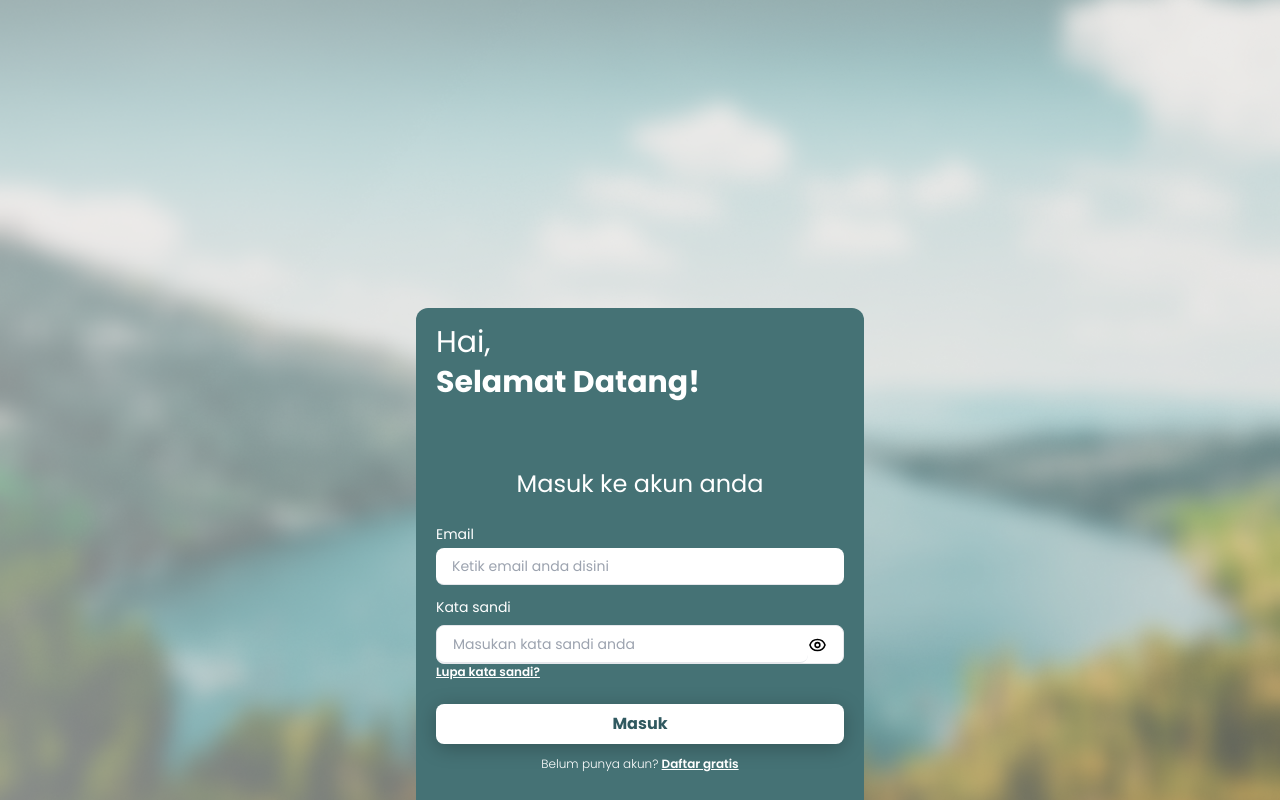
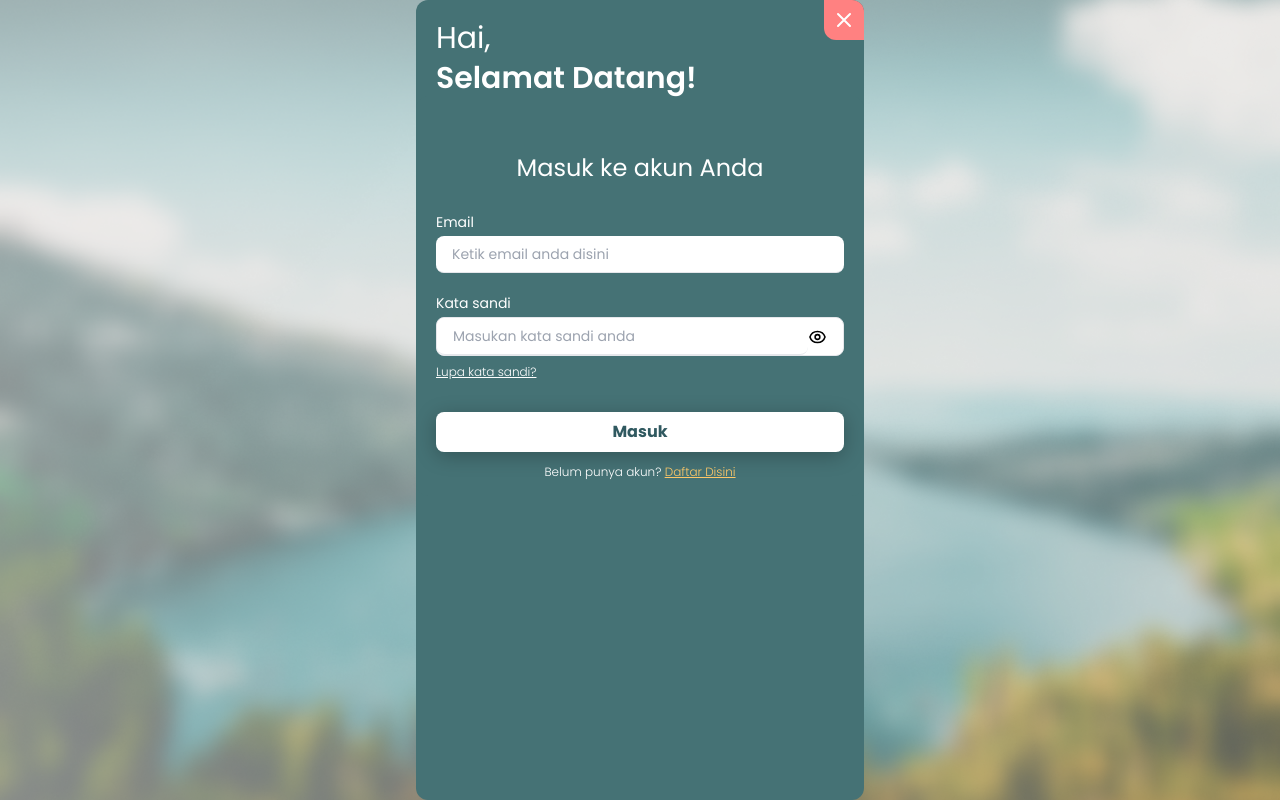
Before and after one commit to imeldaaverina/my_appventure, a Next.js app: page /login in a window 1280 px wide. Built offline with nearby package versions, Linux system fonts and the light colour scheme.

Commit message:
update login dan buat component button exit

```diff
--- a/src/components/button/Button.jsx
+++ b/src/components/button/Button.jsx
@@ -5,7 +5,7 @@ const Button = ({
     return (
     <button
        type={type}
-       className="my-1 bg-white w-full h-full text-[#305960] font-bold shadow-[0_4px_20px_rgba(0,0,0,0.25)] py-2 rounded-lg">
+       className="my-1 bg-white w-full h-full text-[#305960] font-bold shadow-[0_4px_20px_rgba(0,0,0,0.25)] py-2 rounded-lg hover:text-white hover:bg-[#008C96]">
        {label}
     </button>
     )
--- /dev/null
+++ b/src/components/button/ButtonExit.jsx
@@ -0,0 +1,18 @@
+import {XIcon} from "@heroicons/react/outline";
+
+
+const ButtonExit = ({
+    type,
+    label,
+}) => {
+    return (
+    <button
+       type={type}
+       className="flex justify-center bg-[#FF8181] w-10 h-10 rounded-tr-xl rounded-bl-xl font-bold py-2">
+       {label}
+       <XIcon className=" h-6 w-6 text-white flex self-center"/>
+    </button>
+    )
+}
+
+export default ButtonExit;
--- a/src/components/button/index.js
+++ b/src/components/button/index.js
@@ -1,2 +1,3 @@
 export { default as Button } from './Button';
 export { default as Button2 } from './Button2';
+export { default as ButtonExit } from './ButtonExit'
--- a/src/components/input/Input.jsx
+++ b/src/components/input/Input.jsx
@@ -7,7 +7,7 @@ const Input = ({ label, name, type, onChange, onBlur, placeholder, dataTestId })
       <input
       type={type}
       name={name}
-      className="py-2 focus:ring-0 focus:outline-none border-b text-black text-sm w-full p-4 rounded-lg"
+      className="py-2 focus:ring-0 focus:outline-none border-b text-black text-sm w-full p-4 mb-2 rounded-lg"
       placeholder={placeholder}
       onChange={onChange}
       onBlur={onBlur}
--- a/src/components/input/Input2.jsx
+++ b/src/components/input/Input2.jsx
@@ -18,7 +18,7 @@ const Input2 = ({ label, name, type, onChange, onBlur, placeholder, dataTestId }
   return (
     <label htmlFor={name} className="block w-full mb--3">
       <div className="font-normal text-sm mb-1">{label}</div>
-      <div className="rounded-lg flex justify-between items-center bg-white mt-2 pr-4 border focus:bg-white focus:outline-[#2196F3] w-full">
+      <div className="rounded-lg flex justify-between items-center bg-white pr-4 border focus:bg-white focus:outline-[#2196F3] w-full">
       <input
       type={passwordShown ? "text" : "password"}
       name={name}
--- a/src/components/typography/SubTitle.jsx
+++ b/src/components/typography/SubTitle.jsx
@@ -1,4 +1,4 @@
 const SubTitle = ({ content }) => {
-  return <p className="text-3xl text-white font-bold mt-1">{content}</p>;
+  return <p className="text-3xl text-white font-semibold mt-1">{content}</p>;
 };
 export default SubTitle;
--- a/src/containers/login/Login.jsx
+++ b/src/containers/login/Login.jsx
@@ -1,5 +1,5 @@
 import {Input, Input2} from "../../components/input";
-import { Button, Button2} from "../../components/button";
+import { Button, Button2, ButtonExit} from "../../components/button";
 import { Title, SubTitle,TitleForm } from "../../components/typography";
 import { NoAuthProvider } from "../../providers/auth";
 import { useFormik, getIn } from "formik";
@@ -49,28 +49,47 @@ const LoginContainer = () => {
     return (
         <NoAuthProvider>
           <body className="font-Poppins bg-cover bg-center h-screen bg-[url('../../public/blur_bg.png')]">
-            <main className="p-3 text-white rounded-t-xl max-w-md mx-auto fixed bottom-0 left-0 right-0 bg-[#457275] justify-center items-center">
+            <main className="text-white rounded-xl min-h-screen max-w-md mx-auto top-0 bottom-0 right-0 left-0 bg-[#457275]">
                 <div className="w-full">
-                    <div className="w-full p-2 py-1">
+                    <div className="w-full">
+                      <div className="flex justify-between">
+                        <div className="px-5 pt-5">
                         <Title text="Hai," />
                         <Title />
+                        </div>
+                        <a href="#">
+                        <ButtonExit />
+                        </a>
+                      </div>
+                      <div className="px-5">
                         <SubTitle content="Selamat Datang!" />
+                        </div>
                     </div>
-                    <form className="w-full p-2 pt-10 pb-4 bg-[#457275]" onSubmit={handleSubmit}>
-                        <div className="py-6 text-center">
-                        <TitleForm text="Masuk ke akun anda" />
+                    <form className="w-full rounded-xl px-5 p-2 pt-10 pb-4 bg-[#457275]" onSubmit={handleSubmit}>
+                        <div className="pb-7 pt-4 text-center">
+                        <TitleForm text="Masuk ke akun Anda" />
                         </div>
 
                         {getIn(touched, "password") && getIn(errors, "password") && getIn(touched, "email") && getIn(errors, "email")&& (
-                        <div className="flex items-center justify-start text-xs font-bold text-[#FF6969] pb-2" data-testid="error-password">
+                        <div className="flex items-center justify-center text-xs font-semibold text-[#FF8181] pb-4" data-testid="error-password">
                            <ExclamationCircleIcon className="w-9 h-9 " />
-                           <p className="px-2 leading-5">Alamat email atau kata sandi yang anda masukan <br></br> tidak valid</p>
+                           <p className="px-1 leading-5">Alamat email atau kata sandi yang <br></br> anda masukan tidak valid</p>
                         </div>
                         )}
 
+                    <div className="font-normal text-sm mb-1 flex justify-between">
+                        Email
+                        {getIn(touched, "email") && getIn(errors, "email") && (
+                        <div className="flex items-center justify-start text-xs text-white font-light" data-testid="error-email">
+                            <ExclamationCircleIcon className="w-5 h-5 text-[#FF8181] pr-1" />
+                            {getIn(errors, "email")}
+                        </div>
+                        )}
+                    </div>
+
                         <Input
                         name="email"
-                        label="Email"
+                        label=""
                         type="text"
                         placeholder="Ketik email anda disini"
                         onChange={handleChange}
@@ -78,46 +97,37 @@ const LoginContainer = () => {
                         dataTestId="input-email"
                         />
 
-                        {/* {getIn(touched, "email") && getIn(errors, "email") && (
-                        <div className="text-xs text-red-500 pb-3" data-testid="error-email">
-                            {getIn(errors, "email")}
+                    <div className="font-normal text-sm flex justify-between">
+                        Kata sandi
+                        {getIn(touched, "password") && getIn(errors, "password") && (
+                        <div className="flex items-center justify-start text-xs text-white font-light" data-testid="error-password">
+                            <ExclamationCircleIcon className="w-5 h-5 text-[#FF8181] pr-1" />
+                           {getIn(errors, "password")}
                         </div>
-                        )}  */}
-                        {/* {getIn(touched, "email") && getIn(errors, "email") && (
-                        <div className="flex items-center justify-start text-xs font-bold text-[#FF6969] pb-1" data-testid="error-email">
-                            <ExclamationCircleIcon className="w-9 h-9 " />
-                           <p className="px-2 leading-5">{getIn(errors, "email")} </p>
-                        </div>
-                        )}  */}
+                        )}
+                    </div>
 
                         <Input2
                         name="password"
-                        label="Kata sandi"
+                        label=""
                         type="password"
                         placeholder="Masukan kata sandi anda"
                         onChange={handleChange}
                         onBlur={handleBlur}
                         dataTestId="input-password"
                         />
-                        {/* {getIn(touched, "password") && getIn(errors, "password") && (
-                        <div className="flex items-center justify-start text-xs font-bold text-[#FF6969] pb-1" data-testid="error-password">
-                            <ExclamationCircleIcon className="w-9 h-9 " />
-                           <p className="px-2 leading-5">{getIn(errors, "password")} </p>
-                        </div>
-                        )}  */}
 
                     <div className="flex items-center justify-between pb-5">
                         <div className="flex items-center">
-                            <a className="font-semibold text-xs text-white underline" href="#">
+                            <a className="font-light py-2 text-xs text-white underline" href="#">
                             Lupa kata sandi?
                             </a>
                         </div>
                     </div>
-
-                        <Button type="submit" label={loading ? 'Please wait...' : 'Masuk'} />
+                        <Button type="submit" label={loading ? 'Please wait...' : 'Masuk'} href="../success_registration"/>
                         <div className="text-sm flex justify-center mt-2">
                             <p className="text-white font-light text-xs">
-                            Belum punya akun? <a className="font-semibold underline" href="../registration">Daftar gratis</a>
+                            Belum punya akun? <a className="underline text-[#FEC868]" href="../registration">Daftar Disini</a>
                             </p>
                         </div>
                     </form>
--- a/src/redux/reducers/login/slice.js
+++ b/src/redux/reducers/login/slice.js
@@ -3,11 +3,18 @@ import { useDispatch, useSelector } from 'react-redux';
 import { callAPI } from '../../../helpers/network';
 const initialState = {
   loading: false,
+  error: ""
 };
 const slices = createSlice({
   initialState,
   name: 'login',
   reducers: {
+    setError (state, action) {
+      Object.assign(state, {
+        ...state,
+        error: action.payload,
+      });
+    },
     toggleLoading(state, action) {
       Object.assign(state, {
         ...state,
@@ -16,7 +23,7 @@ const slices = createSlice({
     },
   },
 });
-const { toggleLoading } = slices.actions;
+const { toggleLoading, setError } = slices.actions;
 export const useLoginDispatcher = () => {
   const { login } = useSelector((state) => state);
   const dispatch = useDispatch();
```
